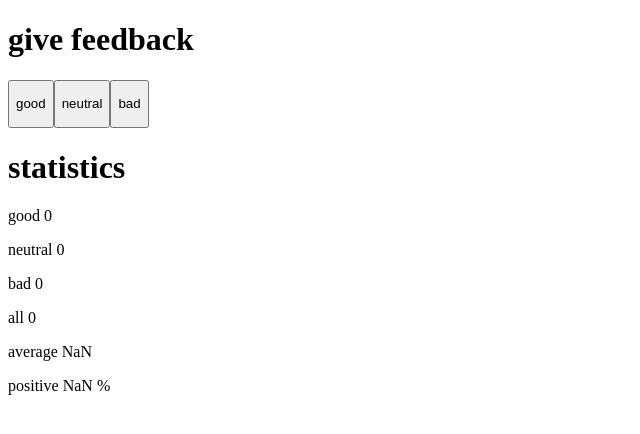
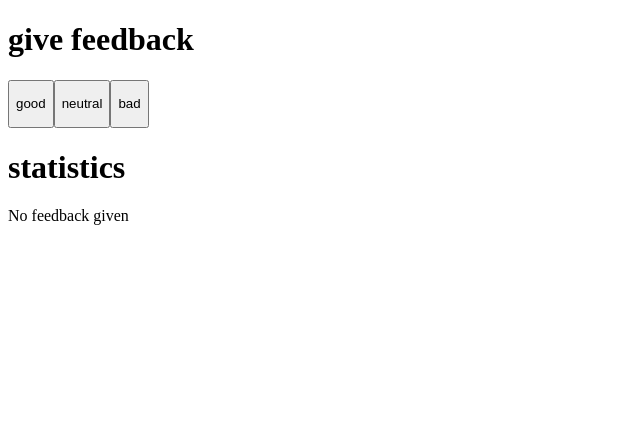
Before and after one commit to miguetronic/Full-Stack-Open-2021, a React (Create React App) app in the folder part1/unicafe/: page / in a window 1280 px wide. Shown: the top 434 px of the page, without its empty margins (0-640 px from the left). Built offline with nearby package versions, Linux system fonts and the light colour scheme.

Commit message:
Exercise 1.9: unicafe step4

```diff
--- a/part1/unicafe/src/App.js
+++ b/part1/unicafe/src/App.js
@@ -14,10 +14,17 @@
   </button>)
 };
 
-const Statistics = ({good, neutral, bad}) => {
+const Statistics = ({ good, neutral, bad }) => {
   const total = good + neutral + bad
-  const average = (good*1 + neutral*0 + bad*-1)/total
-  const positive = (good/total) * 100
+  const average = (good * 1 + neutral * 0 + bad * -1) / total
+  const positive = (good / total) * 100
+  if (total === 0) {
+    return (
+      <div>
+        <p>No feedback given</p>
+      </div>
+    )
+  } else {
     return (
       <div>
         <p>good {good}</p>
@@ -28,6 +35,7 @@
         <p>positive {positive} %</p>
       </div>
     )
+  }
 }
 
 
```
Lines whose indentation alone changed are shown as unchanged.
